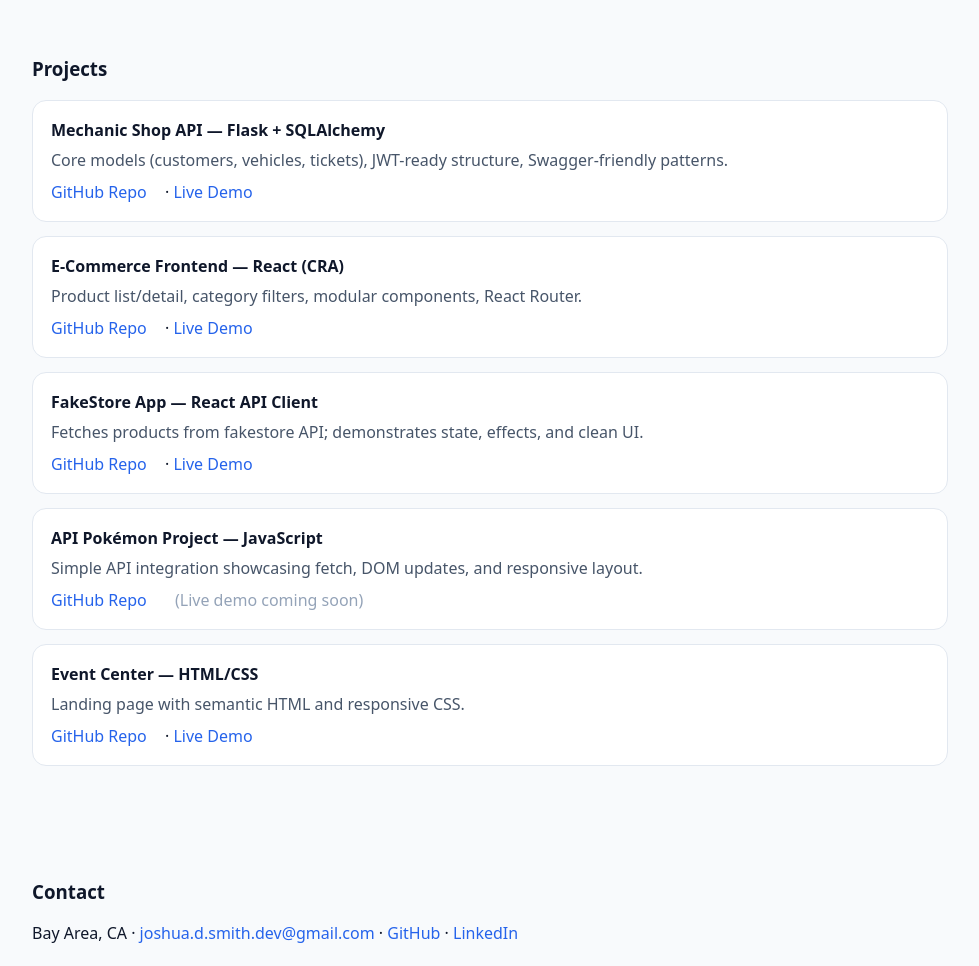
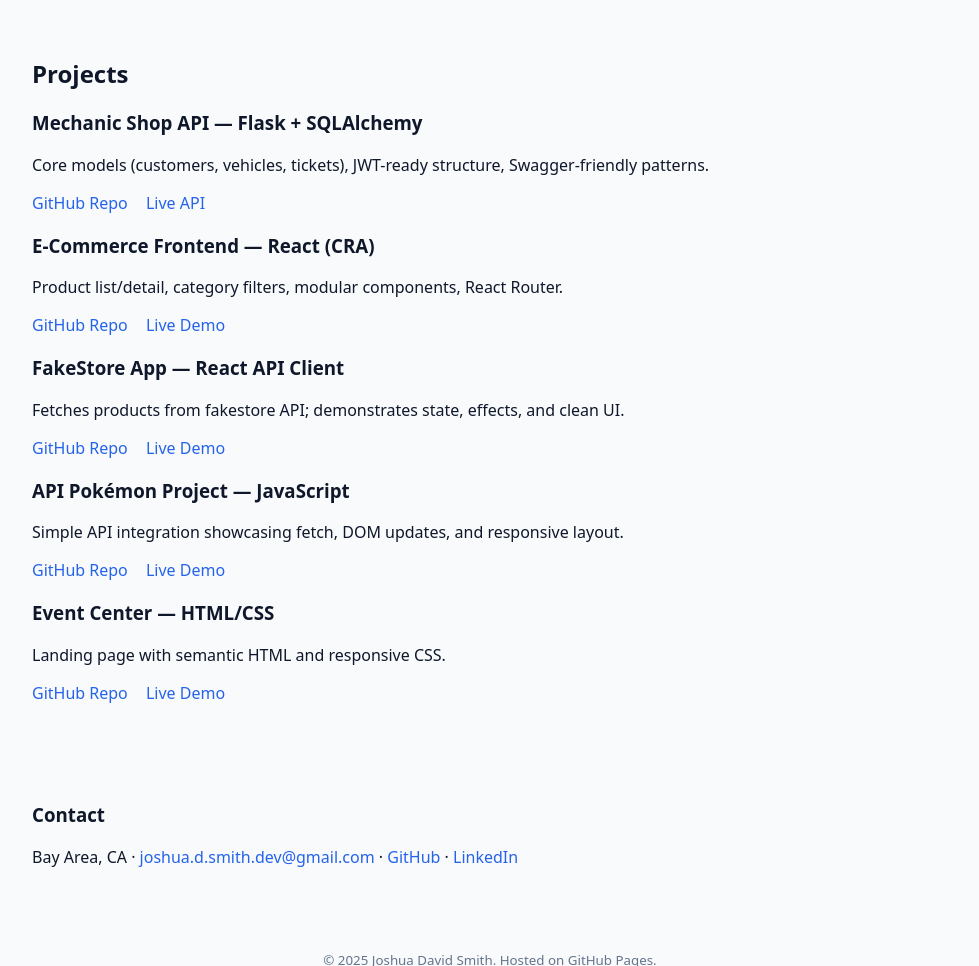
Before and after one commit to joshuadsmithdev/joshuadsmithdev.github.io, a plain HTML site: page index.html in a window 1280 px wide. Shown: the part 588-1554 px from the top of the page, without its empty margins (150-1129 px from the left). Drawn offline with Linux system fonts and the light colour scheme.

Commit message:
Update index.html project cards section

```diff
--- a/index.html
+++ b/index.html
@@ -40,34 +40,63 @@
 <li>Stripe</li>
 </ul>
 </section>
-<section class="section" id="projects">
-<h3>Projects</h3>
-<article class="card">
-<h4>Mechanic Shop API — Flask + SQLAlchemy</h4>
+<section id="projects" class="section projects">
+  <div class="container">
+    <h2>Projects</h2>
+
+    <!-- Mechanic Shop API — Flask + SQLAlchemy -->
+    <article class="project-card">
+      <h3>Mechanic Shop API — Flask + SQLAlchemy</h3>
       <p>Core models (customers, vehicles, tickets), JWT-ready structure, Swagger-friendly patterns.</p>
-<div class="links"><a href="https://github.com/joshuadsmithdev/mechanic-shop-db" target="_blank">GitHub Repo</a>  · <a href="https://mechanic-shop-db.onrender.com/" target="_blank">Live Demo</a></div>
+      <div class="links">
+        <a href="https://github.com/joshuadsmithdev/mechanic-shop-db" target="_blank" rel="noopener">GitHub Repo</a>
+        <a href="https://mechanic-shop-db.onrender.com/" target="_blank" rel="noopener">Live API</a>
+      </div>
     </article>
-<article class="card">
-<h4>E‑Commerce Frontend — React (CRA)</h4>
+
+    <!-- E-Commerce Frontend — React (CRA) -->
+    <article class="project-card">
+      <h3>E-Commerce Frontend — React (CRA)</h3>
       <p>Product list/detail, category filters, modular components, React Router.</p>
-<div class="links"><a href="https://github.com/joshuadsmithdev/E-commerce-project" target="_blank">GitHub Repo</a>  · <a href="https://comforting-lamington-feb633.netlify.app/" target="_blank">Live Demo</a></div>
+      <div class="links">
+        <a href="https://github.com/joshuadsmithdev/ecom-product-app" target="_blank" rel="noopener">GitHub Repo</a>
+        <a href="https://comforting-lamington-feb633.netlify.app/" target="_blank" rel="noopener">Live Demo</a>
+      </div>
     </article>
-<article class="card">
-<h4>FakeStore App — React API Client</h4>
+
+    <!-- FakeStore App — React API Client -->
+    <article class="project-card">
+      <h3>FakeStore App — React API Client</h3>
       <p>Fetches products from fakestore API; demonstrates state, effects, and clean UI.</p>
-<div class="links"><a href="https://github.com/joshuadsmithdev/fakestore-app" target="_blank">GitHub Repo</a>  · <a href="https://wonderful-cupcake-576861.netlify.app/" target="_blank">Live Demo</a></div>
+      <div class="links">
+        <a href="https://github.com/joshuadsmithdev/fakestore-app" target="_blank" rel="noopener">GitHub Repo</a>
+        <a href="https://wonderful-cupcake-576861.netlify.app/" target="_blank" rel="noopener">Live Demo</a>
+      </div>
     </article>
-<article class="card">
-<h4>API Pokémon Project — JavaScript</h4>
+
+    <!-- API Pokémon Project — JavaScript -->
+    <article class="project-card">
+      <h3>API Pokémon Project — JavaScript</h3>
       <p>Simple API integration showcasing fetch, DOM updates, and responsive layout.</p>
-<div class="links"><a href="https://github.com/joshuadsmithdev/API-Pokemon-Project" target="_blank">GitHub Repo</a> <span class="muted">(Live demo coming soon)</span></div>
+      <div class="links">
+        <a href="https://github.com/joshuadsmithdev/pokemon-api-project" target="_blank" rel="noopener">GitHub Repo</a>
+        <a href="https://transcendent-manatee-6d0d3f.netlify.app/" target="_blank" rel="noopener">Live Demo</a>
+      </div>
     </article>
-<article class="card">
-<h4>Event Center — HTML/CSS</h4>
+
+    <!-- Event Center — HTML/CSS -->
+    <article class="project-card">
+      <h3>Event Center — HTML/CSS</h3>
       <p>Landing page with semantic HTML and responsive CSS.</p>
-<div class="links"><a href="https://github.com/joshuadsmithdev/HTML-CSS-Project-Event-Center" target="_blank">GitHub Repo</a>  · <a href="https://incandescent-douhua-661311.netlify.app/" target="_blank">Live Demo</a></div>
+      <div class="links">
+        <a href="https://github.com/joshuadsmithdev/HTML-CSS-Project-Event-Center" target="_blank" rel="noopener">GitHub Repo</a>
+        <a href="https://incandescent-douhua-661311.netlify.app/" target="_blank" rel="noopener">Live Demo</a>
+      </div>
     </article>
+
+  </div>
 </section>
+
 <section class="section" id="contact">
 <h3>Contact</h3>
 <p>Bay Area, CA · <a href="mailto:joshua.d.smith.dev@gmail.com">joshua.d.smith.dev@gmail.com</a> ·
```
Lines whose indentation alone changed are shown as unchanged.
